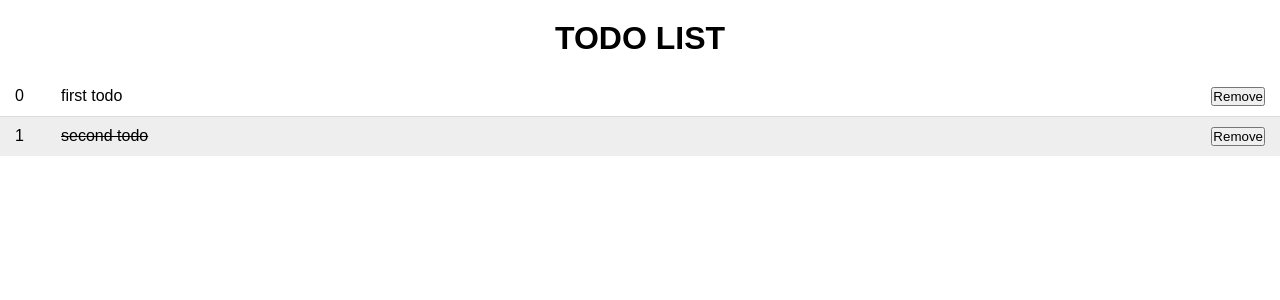
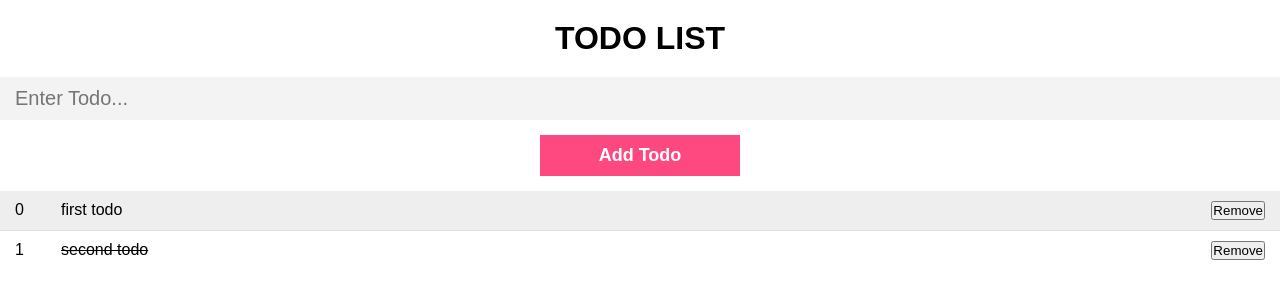
Before and after one commit to daalimouhcine/angular-todo_list, an Angular app: page / in a window 1280 px wide. Shown: the top 300 px of the page. Built offline with nearby package versions, Linux system fonts and the light colour scheme.

Commit message:
create the form to add a todo item

```diff
--- a/src/app/components/todos/todos.component.html
+++ b/src/app/components/todos/todos.component.html
@@ -1,4 +1,13 @@
 <div class="todos">
+  <form>
+    <input type="text"
+           name="inputTodo"
+           id="inputTodo"
+           placeholder="Enter Todo..."
+           class="todo-input"
+    >
+    <input type="submit" value="Add Todo" class="todo-submit">
+  </form>
   <div class="todo {{ todo.completed && 'done'}}" *ngFor="let todo of todos; let i = index" (click)="toggleCopletion(i)" >
     <div class="id">{{ i }}</div>
     <div class="content">{{ todo.content }}</div>
```
